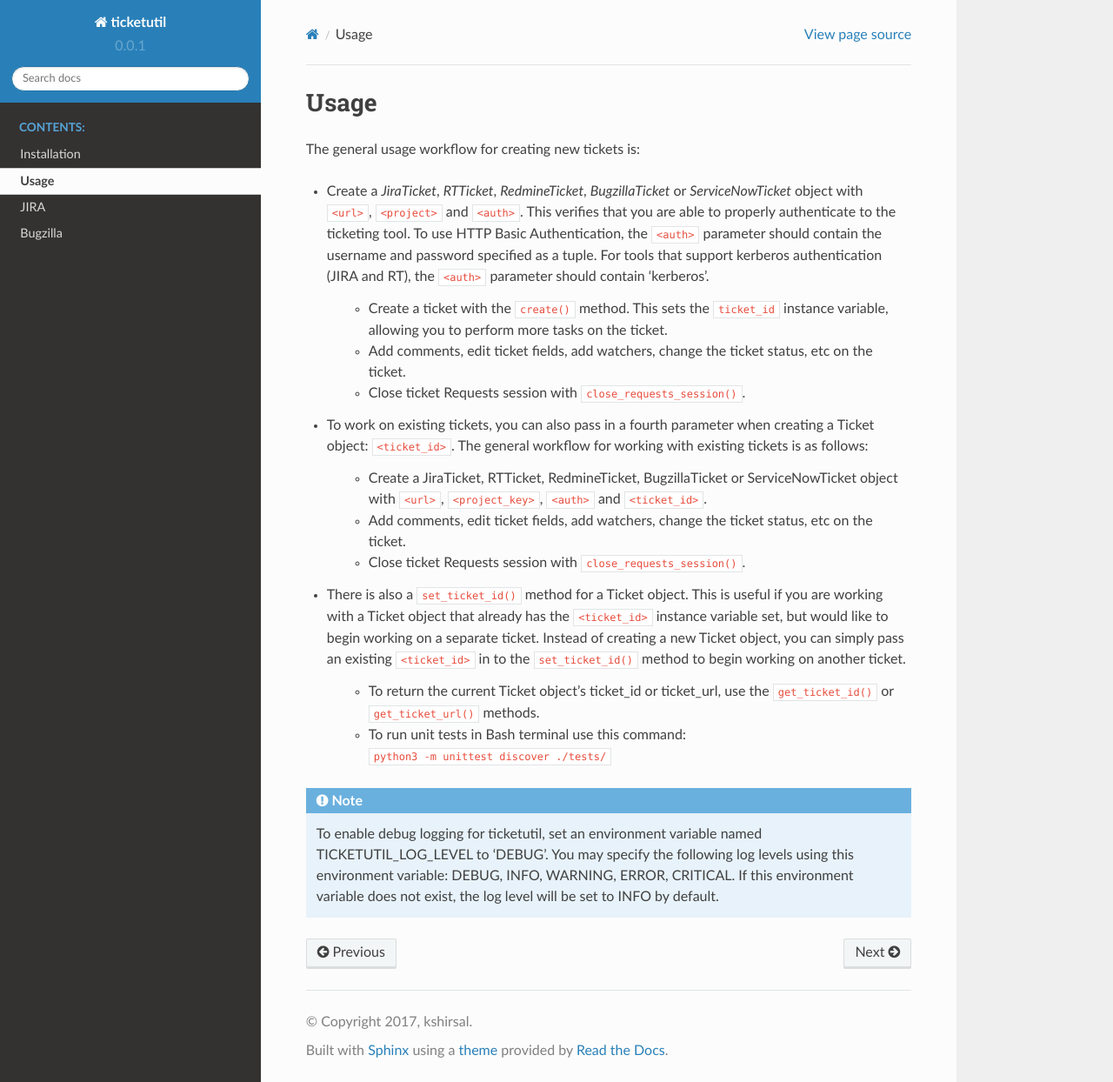
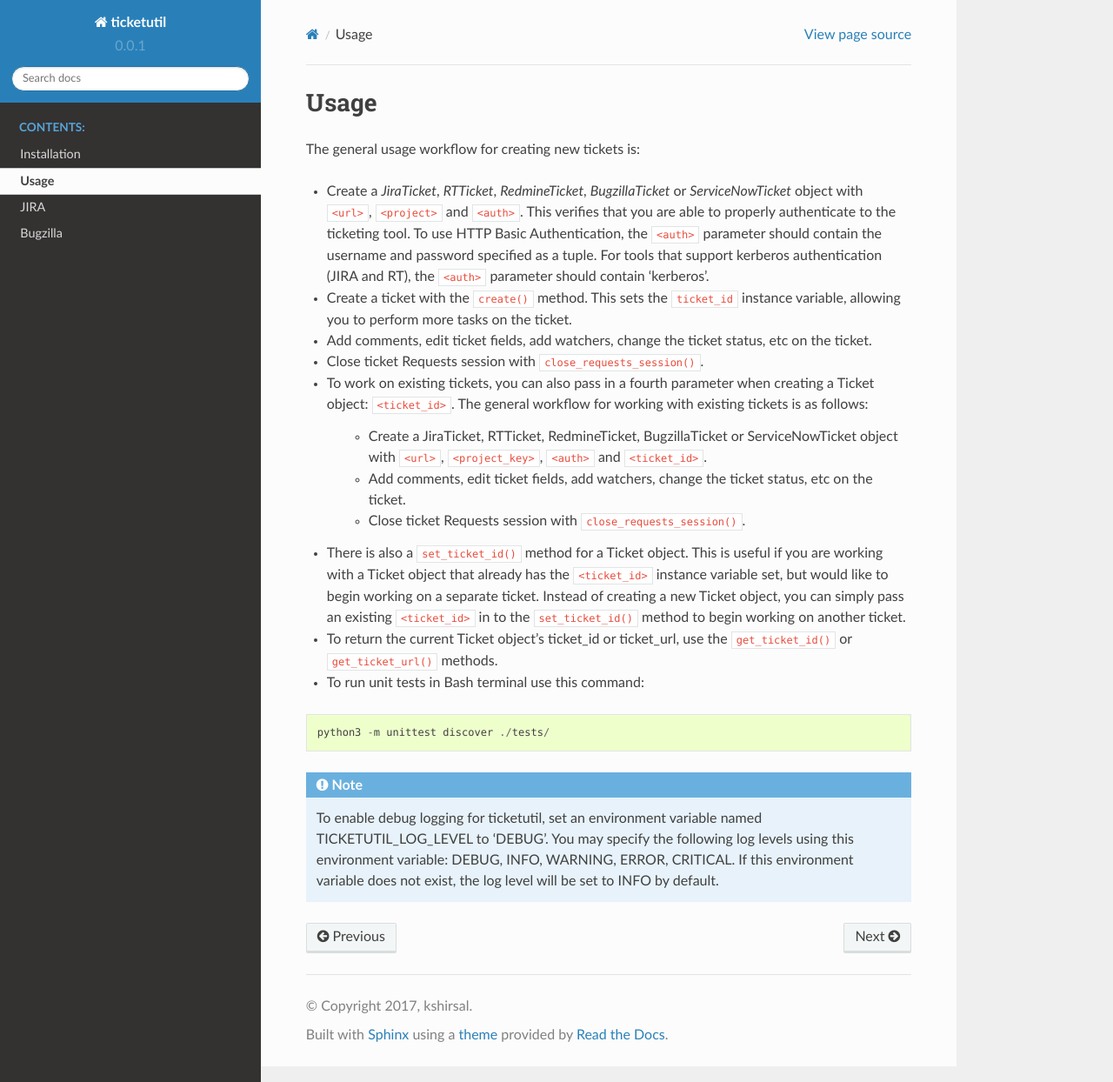
Before and after one commit to dmranck/ticketutil, a Sphinx documentation site: the page built from read-the-docs/source/Usage.rst, in a window 1280 px wide and 1244 px high. Shown: the whole window at 87% size. Built offline with Sphinx 7.4.7 and the Read the Docs theme 2.0.0, drawn with Linux system fonts in a browser that asks for light colours.

Commit message:
UPDATE Usage.rst

```diff
--- a/read-the-docs/source/Usage.rst
+++ b/read-the-docs/source/Usage.rst
@@ -11,13 +11,13 @@
   authentication (JIRA and RT), the ``<auth>`` parameter should contain
   'kerberos'.
 
-    * Create a ticket with the ``create()`` method. This sets the ``ticket_id``
-      instance variable, allowing you to perform more tasks on the ticket.
+* Create a ticket with the ``create()`` method. This sets the ``ticket_id``
+  instance variable, allowing you to perform more tasks on the ticket.
 
-    * Add comments, edit ticket fields, add watchers, change the ticket
-      status, etc on the ticket.
+* Add comments, edit ticket fields, add watchers, change the ticket
+  status, etc on the ticket.
 
-    * Close ticket Requests session with ``close_requests_session()``.
+* Close ticket Requests session with ``close_requests_session()``.
 
 
 * To work on existing tickets, you can also pass in a fourth parameter
@@ -41,11 +41,13 @@
   simply pass an existing ``<ticket_id>`` in to the ``set_ticket_id()``
   method to begin working on another ticket.
 
-    * To return the current Ticket object's ticket_id or ticket_url, use the
-      ``get_ticket_id()`` or ``get_ticket_url()`` methods.
+* To return the current Ticket object's ticket_id or ticket_url, use the
+  ``get_ticket_id()`` or ``get_ticket_url()`` methods.
 
-    * To run unit tests in Bash terminal use this command:
-     ``python3 -m unittest discover ./tests/``
+* To run unit tests in Bash terminal use this command:
+.. code-block:: python
+
+    python3 -m unittest discover ./tests/
 
 .. role:: rubric
     See the docstrings in the code or the tool-specific files in the docs
```
